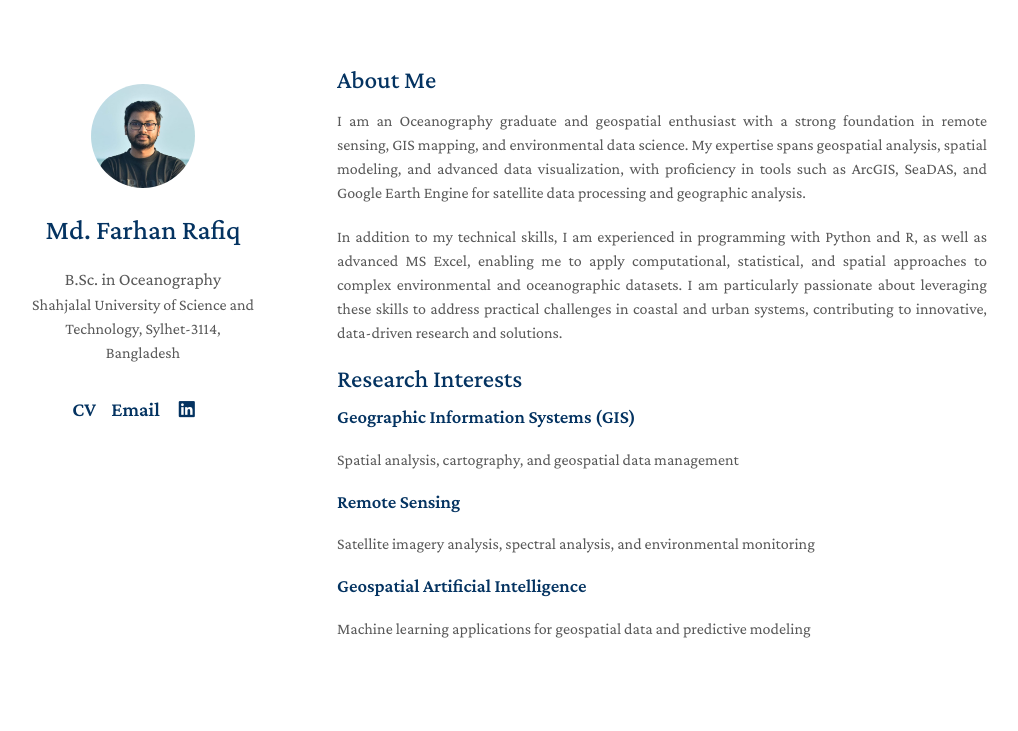
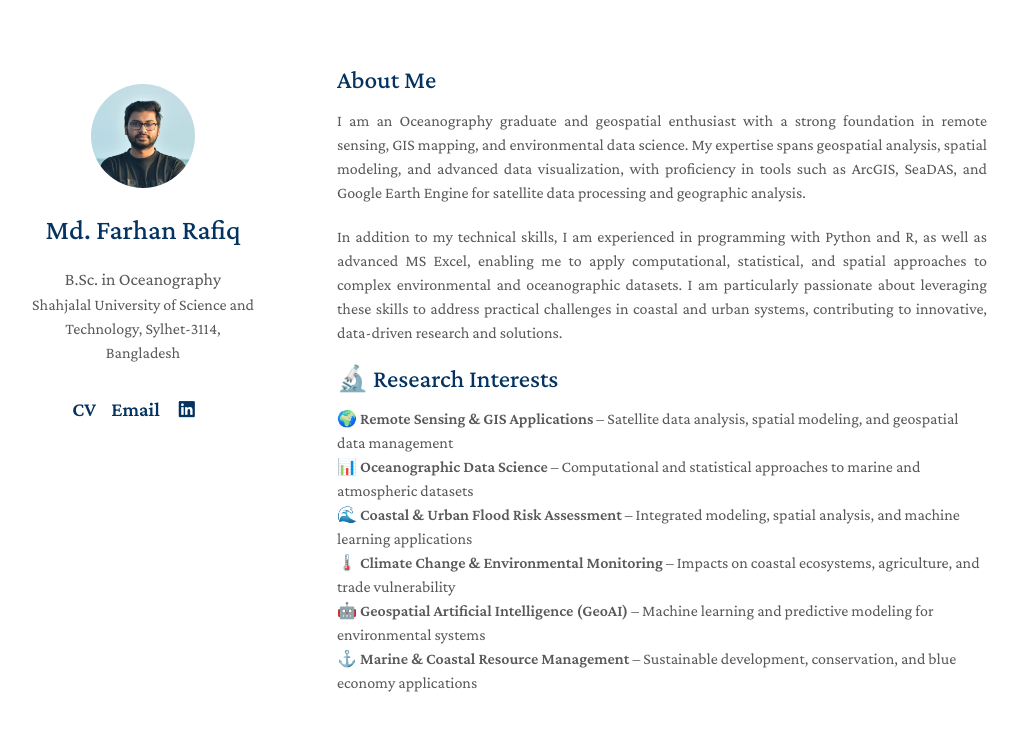
Before and after one commit to farhan-rafiq/farhan-rafiq.github.io, a Jekyll site: the page built from index.md, in a window 1280 px wide. Shown: the top 731 px of the page, without its empty margins (133-1151 px from the left). Built offline with Jekyll 4.4.1, drawn with Linux system fonts in a browser that asks for light colours; a style sheet for code colours, icons or effects is not loaded.

Commit message:
Update index.md

```diff
--- a/index.md
+++ b/index.md
@@ -12,13 +12,12 @@ layout: homepage
   </p>
 </div>
 
-<h2>Research Interests</h2>
-
-<h3>Geographic Information Systems (GIS)</h3>
-<p>Spatial analysis, cartography, and geospatial data management</p>
-
-<h3>Remote Sensing</h3>
-<p>Satellite imagery analysis, spectral analysis, and environmental monitoring</p>
-
-<h3>Geospatial Artificial Intelligence</h3>
-<p>Machine learning applications for geospatial data and predictive modeling</p>
+<h2>🔬 Research Interests</h2>
+<ul style="list-style: none; padding-left: 0;">
+  <li>🌍 <b>Remote Sensing & GIS Applications</b> – Satellite data analysis, spatial modeling, and geospatial data management</li>
+  <li>📊 <b>Oceanographic Data Science</b> – Computational and statistical approaches to marine and atmospheric datasets</li>
+  <li>🌊 <b>Coastal & Urban Flood Risk Assessment</b> – Integrated modeling, spatial analysis, and machine learning applications</li>
+  <li>🌡️ <b>Climate Change & Environmental Monitoring</b> – Impacts on coastal ecosystems, agriculture, and trade vulnerability</li>
+  <li>🤖 <b>Geospatial Artificial Intelligence (GeoAI)</b> – Machine learning and predictive modeling for environmental systems</li>
+  <li>⚓ <b>Marine & Coastal Resource Management</b> – Sustainable development, conservation, and blue economy applications</li>
+</ul>
```
